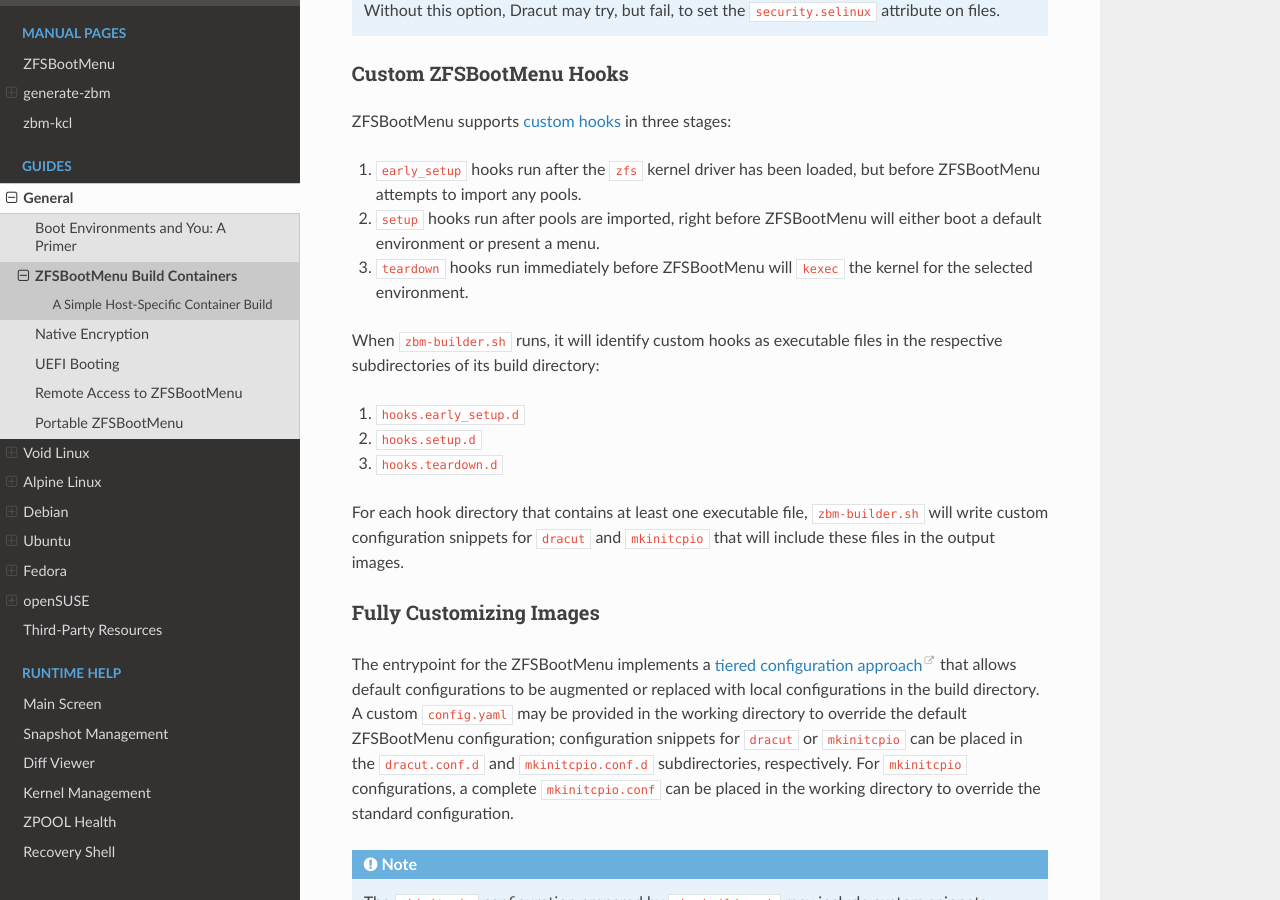
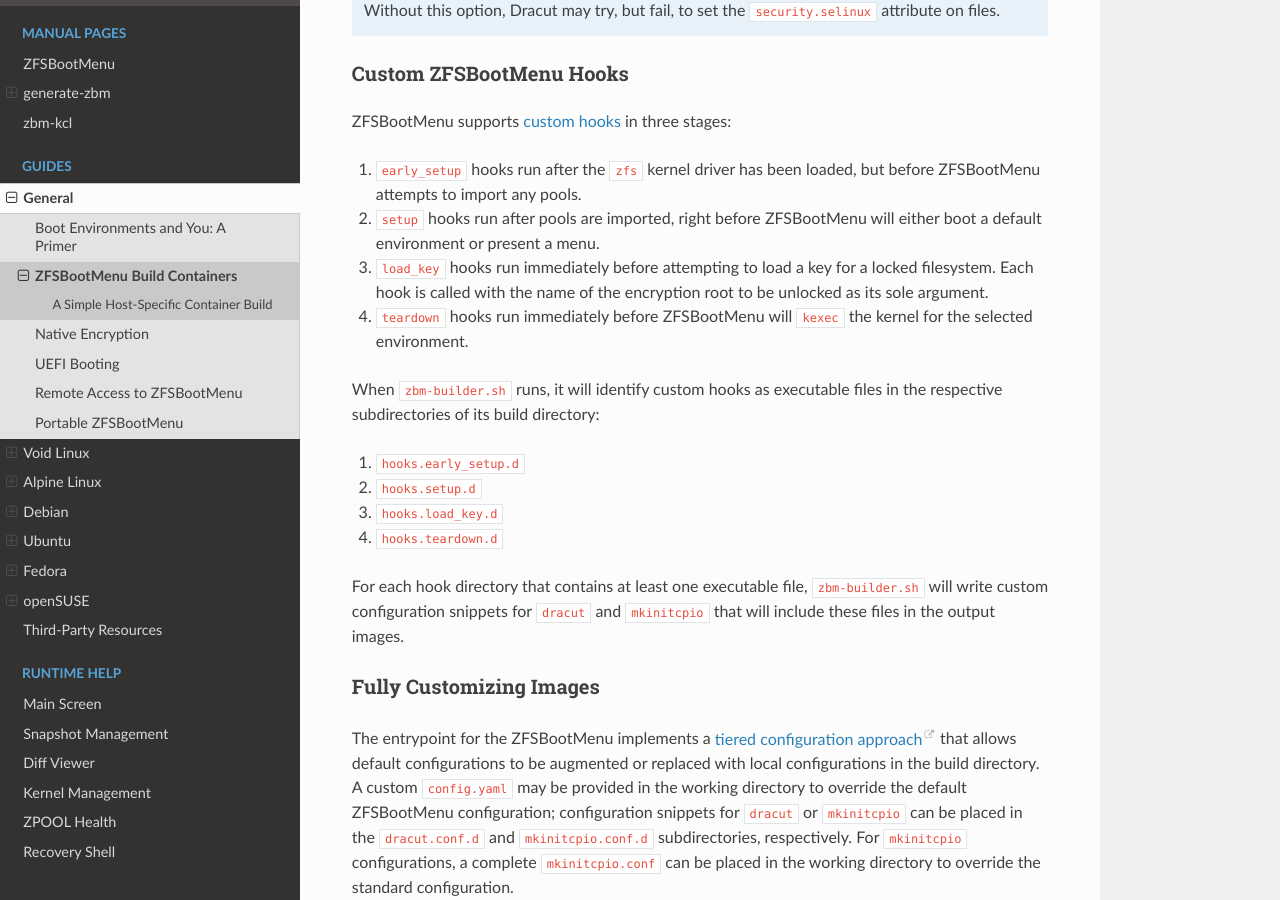
Before and after one commit to zbm-dev/zfsbootmenu, a Sphinx documentation site: the page built from docs/guides/general/container-building.rst, in a window 1280 px wide and 900 px high, scrolled down 3390 px. Built offline with Sphinx 7.4.7 and the Read the Docs theme 2.0.0, drawn with Linux system fonts in a browser that asks for light colours.

Commit message:
Update zfsbootmenu-core.sh to work with clevis-based zfs pool unlocking
Provided a function for automatic unlocking of encrypted zfs pool using clevis and pcr_ids 1,4,5,7,9 of tpm2 module

Update zfsbootmenu-core.sh

Update zbm-builder.sh

Update zfsbootmenu

Update module-setup.sh for load_key hook

Update mkinitcpio.conf to include load_key hook

Update mkinitcpio.conf to include load_key hook

Update container-building.rst to include load_key hook

Update container-building.rst to include load_key hook

Update zfsbootmenu-core.sh to include load_key hook

Update zfsbootmenu/lib/zfsbootmenu-core.sh

Co-authored-by: Andrew J. Hesford <48421688+ahesford@users.noreply.github.com>

Update zfsbootmenu/lib/zfsbootmenu-core.sh

Co-authored-by: Andrew J. Hesford <48421688+ahesford@users.noreply.github.com>

Update etc/zfsbootmenu/mkinitcpio.conf

Co-authored-by: Andrew J. Hesford <48421688+ahesford@users.noreply.github.com>

Update etc/zfsbootmenu/mkinitcpio.conf

Co-authored-by: Andrew J. Hesford <48421688+ahesford@users.noreply.github.com>

Update zfsbootmenu-core.sh

Update docs/guides/general/container-building.rst

Co-authored-by: Andrew J. Hesford <48421688+ahesford@users.noreply.github.com>

Update module-setup.sh

Update etc/zbm-builder/mkinitcpio.conf

Co-authored-by: Andrew J. Hesford <48421688+ahesford@users.noreply.github.com>

Update etc/zfsbootmenu/mkinitcpio.conf

Co-authored-by: Andrew J. Hesford <48421688+ahesford@users.noreply.github.com>

Update zbm-builder.sh

Co-authored-by: Andrew J. Hesford <48421688+ahesford@users.noreply.github.com>

Update zfsbootmenu

```diff
--- a/docs/guides/general/container-building.rst
+++ b/docs/guides/general/container-building.rst
@@ -139,14 +139,16 @@
    any pools.
 2. ``setup`` hooks run after pools are imported, right before ZFSBootMenu will either boot a default environment or
    present a menu.
-3. ``teardown`` hooks run immediately before ZFSBootMenu will ``kexec`` the kernel for the selected environment.
+3. ``load_key`` hooks run immediately before attempting to load a key for a locked filesystem. Each hook is called with the name of the encryption root to be unlocked as its sole argument.
+4. ``teardown`` hooks run immediately before ZFSBootMenu will ``kexec`` the kernel for the selected environment.
 
 When ``zbm-builder.sh`` runs, it will identify custom hooks as executable files in the respective subdirectories of its
 build directory:
 
 1. ``hooks.early_setup.d``
 2. ``hooks.setup.d``
-3. ``hooks.teardown.d``
+3. ``hooks.load_key.d``
+4. ``hooks.teardown.d``
 
 For each hook directory that contains at least one executable file, ``zbm-builder.sh`` will write custom configuration
 snippets for ``dracut`` and ``mkinitcpio`` that will include these files in the output images.
```
Also changed, not shown: 6 other files.
